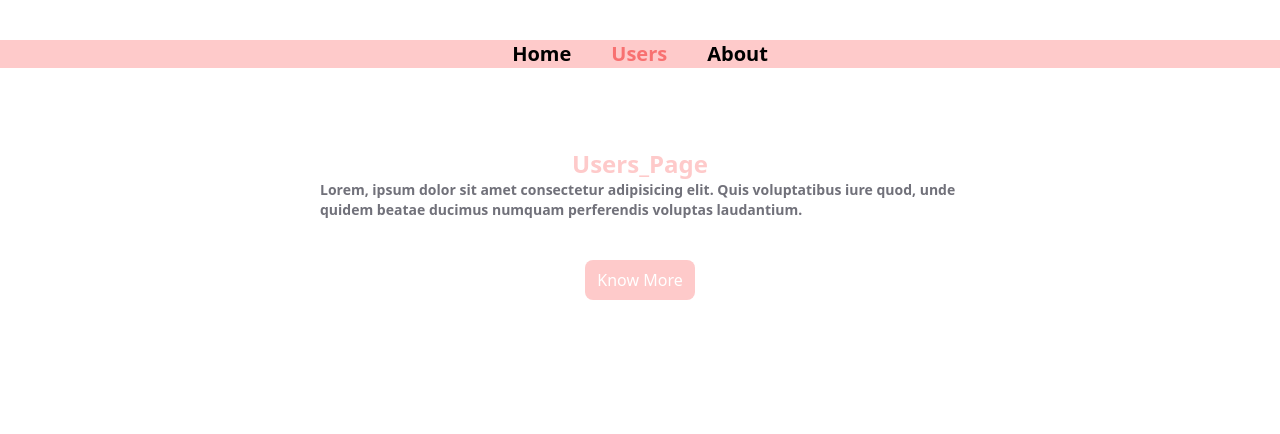
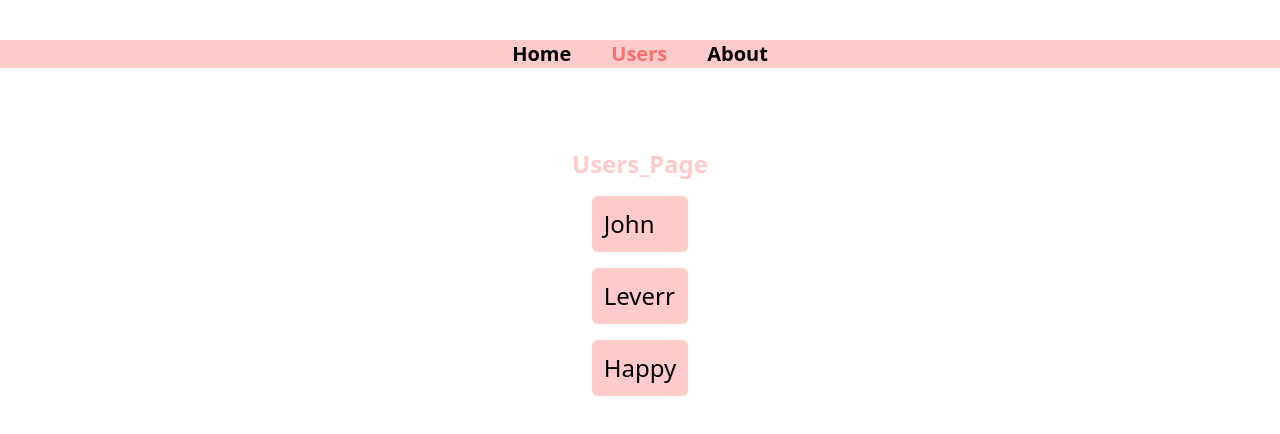
Before and after one commit to SGsubuuu-2322/React_Routing_App, a React (Vite) app: page /users in a window 1280 px wide. Shown: the top 434 px of the page. Built offline with nearby package versions, Linux system fonts and the light colour scheme.

Commit message:
Learned and Implemented dynamic routing with ReactRouterDom Hook...

```diff
--- /dev/null
+++ b/src/Components/UserDetail.jsx
@@ -0,0 +1,27 @@
+// import React from 'react'
+
+import { useNavigate, useParams } from "react-router-dom";
+
+const UserDetail = () => {
+  const { name } = useParams();
+  const Navigate = useNavigate();
+
+  const GoBackHandler = () => {
+    // Navigate("/users");
+    Navigate(-1);
+  };
+  return (
+    <div className="w-1/2 mx-auto flex flex-col items-center mt-20">
+      <h1 className="text-red-200 text-2xl font-semibold">User_Detail_Page</h1>
+      <h1 className="text-3xl font-bold mt-3">Hey!!! {name}</h1>
+      <button
+        onClick={GoBackHandler}
+        className="px-3 py-2 rounded-lg bg-red-300 mt-10 text-white"
+      >
+        Go Back
+      </button>
+    </div>
+  );
+};
+
+export default UserDetail;
--- a/src/Components/Users.jsx
+++ b/src/Components/Users.jsx
@@ -1,17 +1,39 @@
 // import React from 'react'
+import { Link } from "react-router-dom";
 
 const Users = () => {
   return (
-    <div className="w-1/2 mx-auto flex flex-col items-center mt-20">
+    <div className="w-1/2 m-auto flex flex-col items-center mt-20">
       <h1 className="text-red-200 text-2xl font-semibold">Users_Page</h1>
-      <p className="text-sm font-semibold text-zinc-500">
+      {/* <p className="text-sm font-semibold text-zinc-500">
         Lorem, ipsum dolor sit amet consectetur adipisicing elit. Quis
         voluptatibus iure quod, unde quidem beatae ducimus numquam perferendis
         voluptas laudantium.
       </p>
       <button className="px-3 py-2 rounded-lg bg-red-200 mt-10 text-white">
         Know More
-      </button>
+      </button> */}
+
+      <div className="grid mt-4">
+        <Link
+          to="/users/john"
+          className="bg-red-200 text-2xl rounded-md hover:bg-red-300 hover:text-white p-3 mb-4"
+        >
+          John
+        </Link>
+        <Link
+          to="/users/lever"
+          className="bg-red-200 text-2xl rounded-md hover:bg-red-300 hover:text-white p-3 mb-4"
+        >
+          Leverr
+        </Link>
+        <Link
+          to="/users/happy"
+          className="bg-red-200 text-2xl rounded-md hover:bg-red-300 hover:text-white p-3 mb-4"
+        >
+          Happy
+        </Link>
+      </div>
     </div>
   );
 };
--- a/src/Utils/Routing.jsx
+++ b/src/Utils/Routing.jsx
@@ -3,12 +3,14 @@ import { Routes, Route } from "react-router-dom";
 import Home from "../Components/Home";
 import Users from "../Components/Users";
 import About from "../Components/About";
+import UserDetail from "../Components/UserDetail";
 
 const Routing = () => {
   return (
     <Routes>
       <Route path="/" element={<Home />} />
       <Route path="/users" element={<Users />} />
+      <Route path="/users/:name" element={<UserDetail />} />
       <Route path="/about" element={<About />} />
     </Routes>
   );
```
